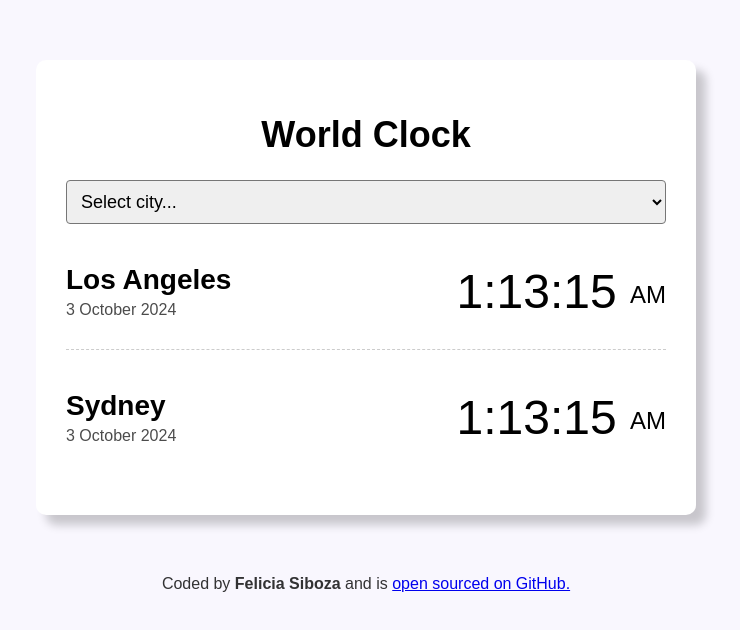
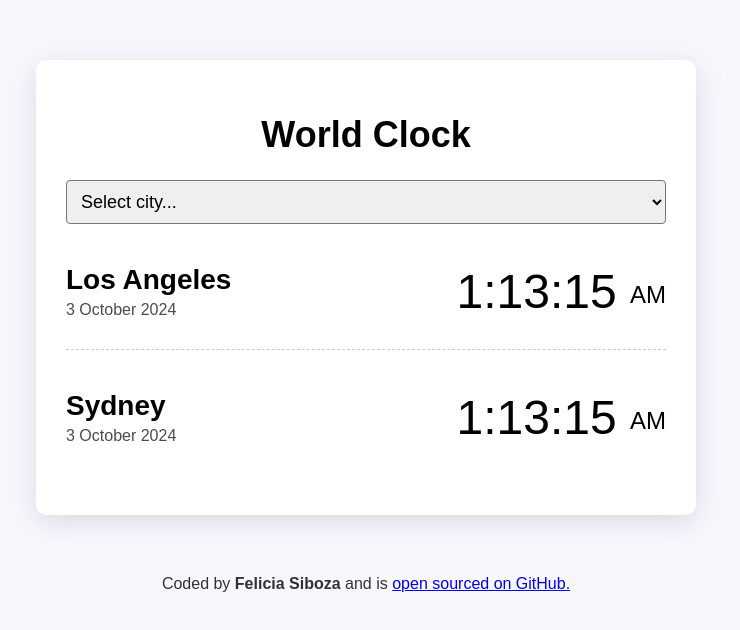
Before and after one commit to Felicia9310/world-clock, a plain HTML site: page index.html in a window 1280 px wide. Shown: the whole page, without its empty margins (274-1014 px from the left). Drawn offline with nearby package versions, Linux system fonts and the light colour scheme; a script that the page names is missing.

Commit message:
Updated css

```diff
--- a/src/style.css
+++ b/src/style.css
@@ -33,7 +33,7 @@ footer {
   margin: 60px auto;
   background-color: white;
   padding: 30px;
-  box-shadow: 10px 10px 10px rgba(0, 0, 0, 0.2);
+  box-shadow: rgba(100, 100, 111, 0.2) 0px 7px 29px 0px;
   border-radius: 10px;
 }
 
```
